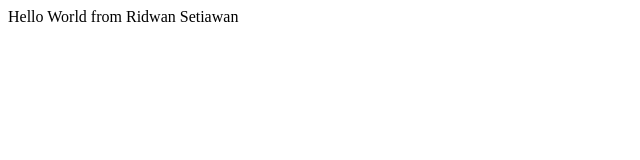
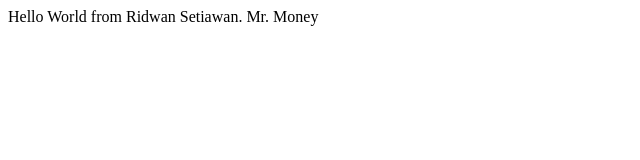
Before and after one commit to rise27/project001, a plain HTML site: page index.html in a window 1280 px wide. Shown: the full height of the page, 0-640 px from the left. Drawn offline with Linux system fonts and the light colour scheme.

Commit message:
Update index.html

```diff
--- a/index.html
+++ b/index.html
@@ -8,7 +8,7 @@
 </head>
 
 <body>
-    Hello World from Ridwan Setiawan
+    Hello World from Ridwan Setiawan. Mr. Money
 </body>
 
 </html>
```
